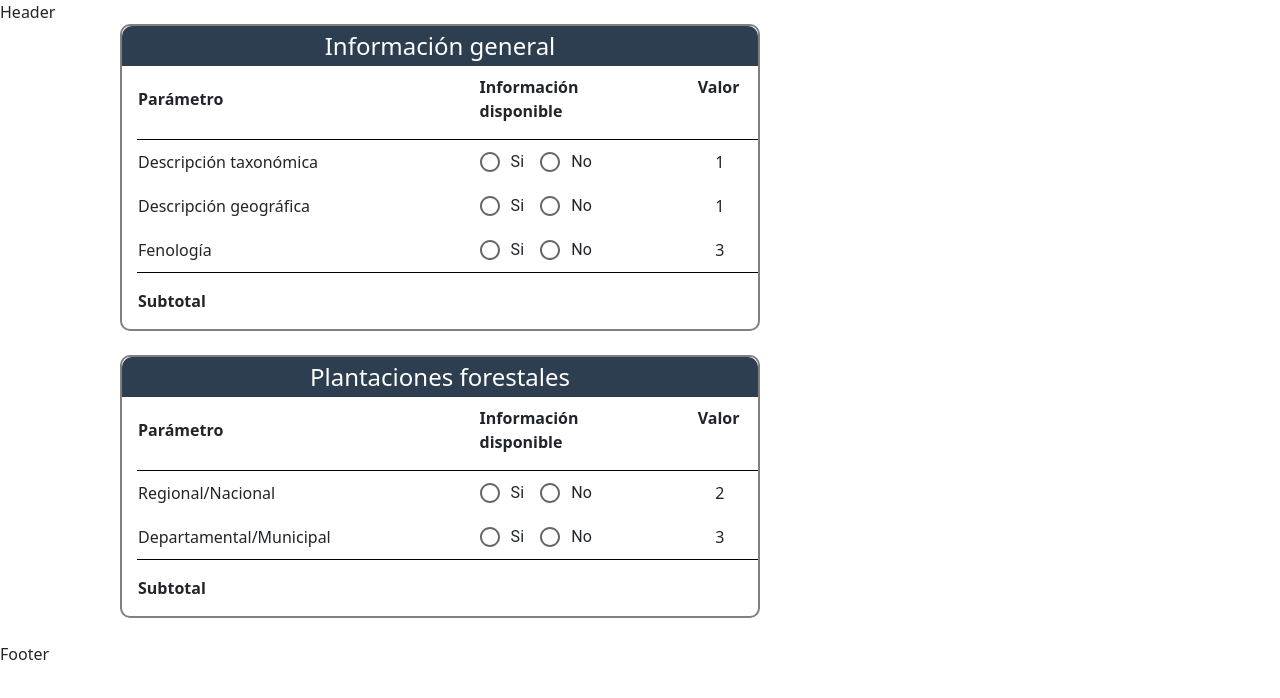
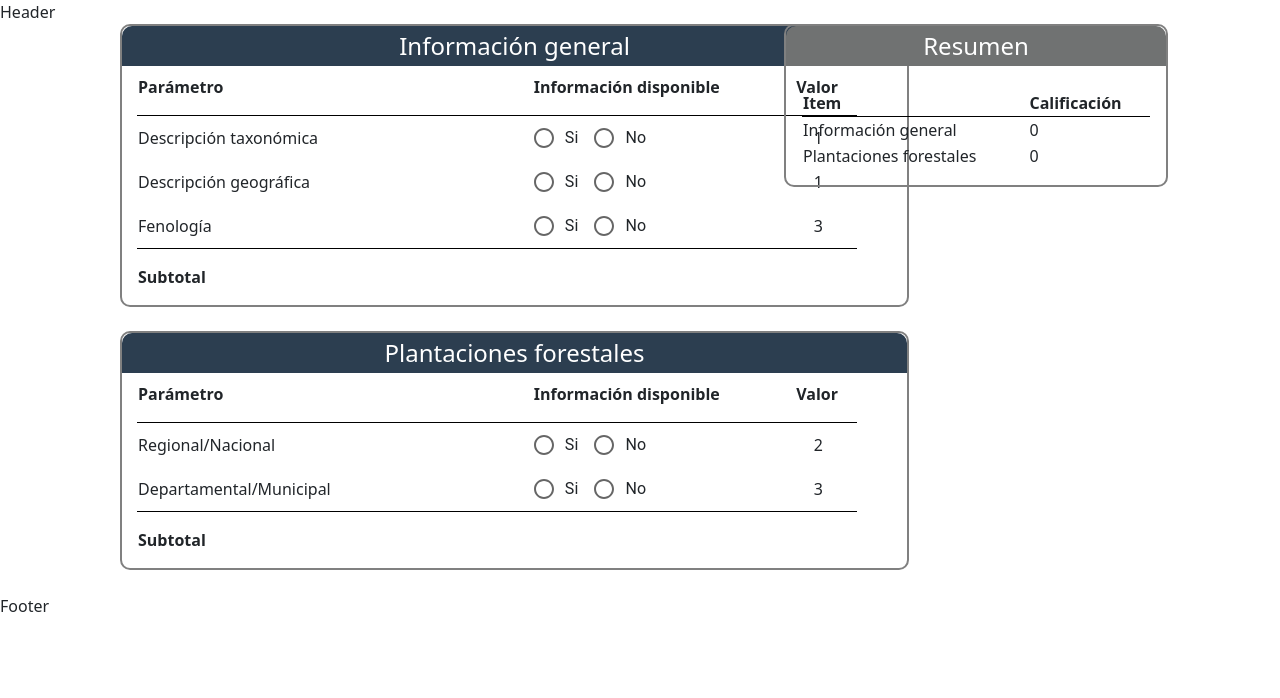
Before and after one commit to jsmendozap/PlantSelection, a React (Create React App) app: page / in a window 1280 px wide. Shown: the top 698 px of the page. Built offline with nearby package versions, Linux system fonts and the light colour scheme.

Commit message:
Tabla de resumen - Queda pendiente bug no inicial

```diff
--- a/src/App.jsx
+++ b/src/App.jsx
@@ -7,7 +7,10 @@ import { TotalContext } from 'Context/TotalContext';
 
 function App() {
 
-  const [total, setTotal] = useState(0)
+  const [total, setTotal] = useState(
+    {"Información general": 0,
+    "Plantaciones forestales": 0}
+  )
 
   return (
     <div className="App">
--- a/src/Components/Card.jsx
+++ b/src/Components/Card.jsx
@@ -19,7 +19,7 @@ const Card = ({ titulo, informacion }) => {
     borderColor: "gray",
     borderWidth: "2px",
     borderStyle: "solid",
-    width: "50%",
+    width: "120%",
     marginLeft: "15vh",
     marginBottom: "3vh"
   }
--- a/src/Components/Formulario.js
+++ b/src/Components/Formulario.js
@@ -1,12 +1,12 @@
 const general = [
-  [1.1, "Descripción taxonómica", 1],
-  [1.2, "Descripción geográfica", 1],
-  [1.3, "Fenología", 3],
+  [1.1, "Descripción taxonómica", 1, "Información general"],
+  [1.2, "Descripción geográfica", 1, "Información general"],
+  [1.3, "Fenología", 3, "Información general"],
 ];
 
 const plantaciones = [
-  [2.1, "Regional/Nacional", 2],
-  [2.2, "Departamental/Municipal", 3],
+  [2.1, "Regional/Nacional", 2, "Plantaciones forestales"],
+  [2.2, "Departamental/Municipal", 3, "Plantaciones forestales"],
 ];
 
 export { general, plantaciones };
--- a/src/Components/RadioButton.jsx
+++ b/src/Components/RadioButton.jsx
@@ -11,18 +11,18 @@ const RadioButton = ({ name }) => {
     console.log(total)
   }, [total])
 
+  const actualizar = (seleccion, array, valor) => {
+    const subtotal = seleccion === "si" ?
+     parseInt(valor) + parseInt(total[array]) :
+     parseInt(total[array]) - parseInt(valor)
+    subtotal > 0 ?
+     setTotal(prev => ({...prev, [array]: subtotal})) :
+     setTotal(prev => ({...prev, [array]: 0}))
+  }
 
   const sub = (seleccion, puntaje) => {
     const valor = puntaje.split(',')[2]
-    if(seleccion === "si"){
-      const subtotal = parseInt(valor) + parseInt(total)
-      setTotal(subtotal)
-    }else{
-      if(parseInt(total) > 0){
-        const subtotal = parseInt(total) - parseInt(valor)
-        setTotal(subtotal)
-      }
-    }
+    actualizar(seleccion, name[3], valor)
   }
 
   return (
--- /dev/null
+++ b/src/Components/Resumen.jsx
@@ -0,0 +1,57 @@
+import React from 'react'
+import { useTotal } from 'Context/TotalContext'
+
+const Resumen = () => {
+
+    const { total } = useTotal()
+
+    const intro = {
+        height: "5vh",
+        backgroundColor: "#707272",
+        borderTopLeftRadius: "10px",
+        borderTopRightRadius: "10px",
+        color: "white",
+        display: "flex",
+        alignItems: "center",
+        justifyContent: "center",
+      }
+
+      const card = {
+        borderRadius: "10px",
+        borderColor: "gray",
+        borderWidth: "2px",
+        borderStyle: "solid",
+        width: "30%",
+        display: 'flex',
+        flexDirection: 'column',
+        position: 'fixed',
+        right: '14vh'
+      }
+
+    return (
+        <div style={card}>
+            <h4 style={intro}>Resumen</h4>
+            <table style={{margin: "2vh"}}>
+                <thead>
+                <tr style={{borderBottom: "1px solid black"}}>
+                    <th>Item</th>
+                    <th>Calificación</th>
+                </tr>
+                </thead>
+                <tbody>
+                    {Object.entries(total).map((el) => {
+                        return (
+                        <tr>
+                            <td>{el[0]}</td>
+                            <td>{el[1]}</td>
+                        </tr>
+                        )
+                    })
+                    }
+                </tbody>
+            </table>
+        </div>
+    )
+}
+
+export default Resumen
--- a/src/Pages/AgregarEspecie.jsx
+++ b/src/Pages/AgregarEspecie.jsx
@@ -1,12 +1,16 @@
 import React from 'react'
 import Card from 'Components/Card'
 import { general, plantaciones } from 'Components/Formulario'
+import Resumen from 'Components/Resumen'
 
 const AgregarEspecie = () => {
   return (
-    <div>
+    <div style={{display: 'flex'}}>
+      <div>
         <Card titulo="Información general" informacion={general} />
         <Card titulo="Plantaciones forestales" informacion={plantaciones} />
+      </div>
+      <Resumen />
     </div>
   )
 }
```
